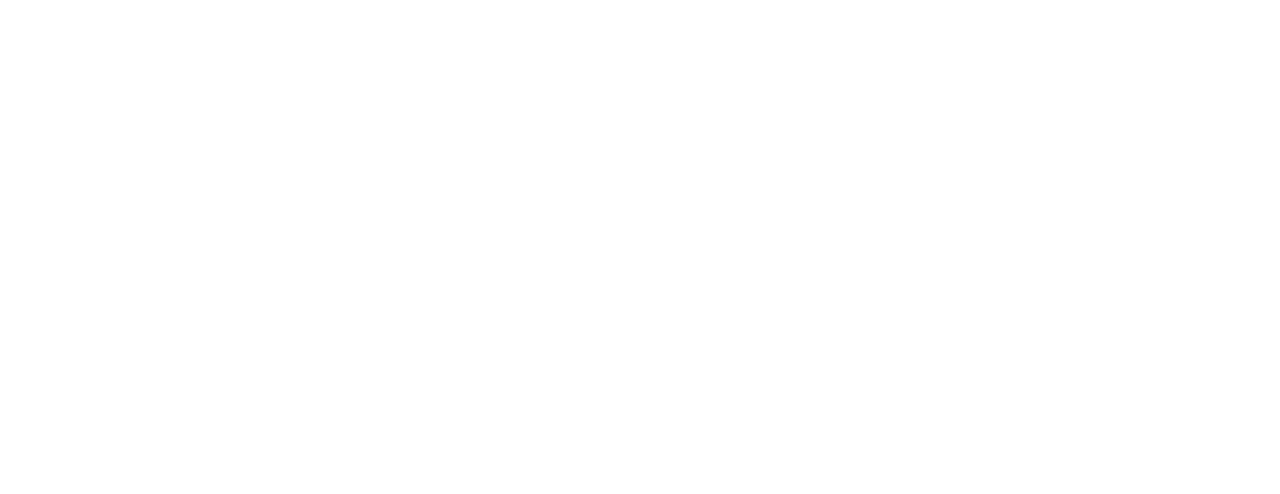
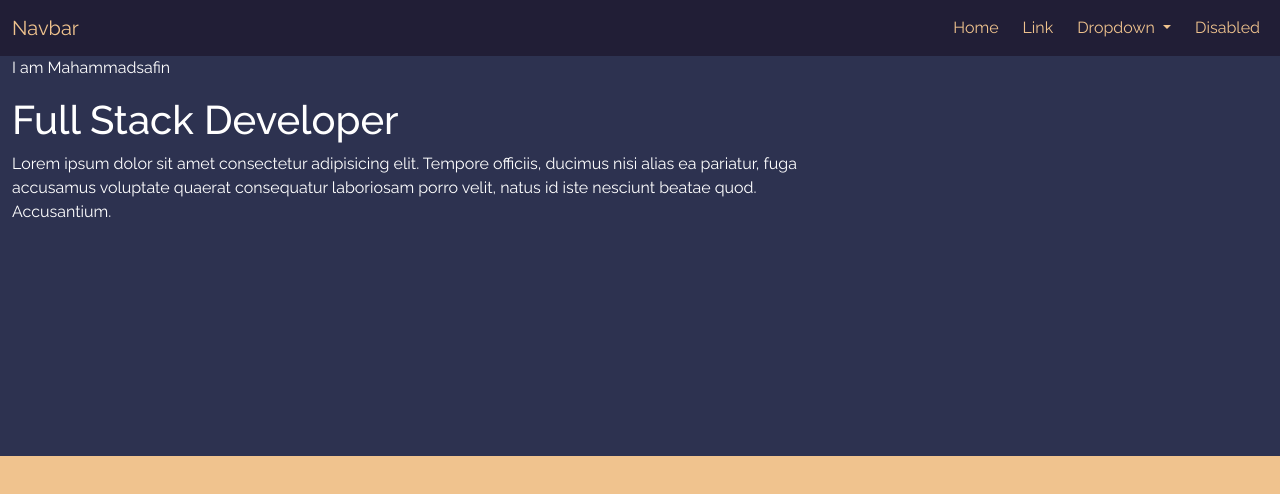
Before and after one commit to SV-Mimrox/portfolio, a plain HTML site: page index.html in a window 1280 px wide. Drawn offline with Linux system fonts and the light colour scheme.

Commit message:
home page

```diff
--- /dev/null
+++ b/content/css/style.css
@@ -0,0 +1,20 @@
+@import url("https://fonts.googleapis.com/css2?family=Raleway:ital,wght@0,100..900;1,100..900&display=swap");
+body {
+  background-color: #f0c38e;
+  font-family: "Raleway";
+  font-optical-sizing: auto;
+}
+
+.navBg {
+  background-color: #211e36;
+}
+
+.navBg a {
+  color: #f0c38e !important;
+}
+
+.hero-section{
+    background-color: #2d3250;
+    height:400px;
+    color: white;
+}
--- a/index.html
+++ b/index.html
@@ -1,13 +1,93 @@
 <!DOCTYPE html>
 <html lang="en">
-<head>
-    <meta charset="UTF-8">
-    <meta name="viewport" content="width=device-width, initial-scale=1.0">
+  <head>
+    <meta charset="UTF-8" />
+    <meta name="viewport" content="width=device-width, initial-scale=1.0" />
     <title>Vepari Safin</title>
-    <link href="/content/css/bootstrap.min.css" rel="stylesheet">
-</head>
-<body>
+    <link href="content/css/bootstrap.min.css" rel="stylesheet" />
+    <link href="content/css/style.css" rel="stylesheet" />
+    <link rel="preconnect" href="https://fonts.googleapis.com" />
+    <link rel="preconnect" href="https://fonts.gstatic.com" crossorigin />
+    <link
+      href="https://fonts.googleapis.com/css2?family=Bebas+Neue&family=Kaushan+Script&display=swap"
+      rel="stylesheet"
+    />
+  </head>
+  <body>
+    <!-- Navbar Start -->
+    <nav class="navbar navbar-expand-lg navbar-light navBg">
+      <div class="container-fluid">
+        <a class="navbar-brand" href="#">Navbar</a>
+        <button
+          class="navbar-toggler"
+          type="button"
+          data-bs-toggle="collapse"
+          data-bs-target="#navbarSupportedContent"
+          aria-controls="navbarSupportedContent"
+          aria-expanded="false"
+          aria-label="Toggle navigation"
+        >
+          <span class="navbar-toggler-icon"></span>
+        </button>
+        <div class="collapse navbar-collapse" id="navbarSupportedContent">
+          <ul
+            class="navbar-nav me-auto mb-2 mb-lg-0 list-inline d-flex justify-content-end"
+            style="width: 100%"
+          >
+            <li class="nav-item list-inline-item">
+              <a class="nav-link active" aria-current="page" href="#">Home</a>
+            </li>
+            <li class="nav-item list-inline-item">
+              <a class="nav-link" href="#">Link</a>
+            </li>
+            <li class="nav-item dropdown list-inline-item">
+              <a
+                class="nav-link dropdown-toggle"
+                href="#"
+                id="navbarDropdown"
+                role="button"
+                data-bs-toggle="dropdown"
+                aria-expanded="false"
+              >
+                Dropdown
+              </a>
+              <ul class="dropdown-menu" aria-labelledby="navbarDropdown">
+                <li><a class="dropdown-item" href="#">Action</a></li>
+                <li><a class="dropdown-item" href="#">Another action</a></li>
+                <li><hr class="dropdown-divider" /></li>
+                <li>
+                  <a class="dropdown-item" href="#">Something else here</a>
+                </li>
+              </ul>
+            </li>
+            <li class="nav-item list-inline-item">
+              <a
+                class="nav-link disabled"
+                href="#"
+                tabindex="-1"
+                aria-disabled="true"
+                >Disabled</a
+              >
+            </li>
+          </ul>
+        </div>
+      </div>
+    </nav>
+    <!-- Navbar End -->
 
-    <script src="/content/js/bootstrap.bundle.min.js"></script>
-</body>
+    <!-- Hero Section -->
+    <div class="container-fluid">
+         <div class="row hero-section">
+        <div class="col-md-8">
+            <p>I am Mahammadsafin</p>
+            <h1>Full Stack Developer</h1>
+            <p>Lorem ipsum dolor sit amet consectetur adipisicing elit. Tempore officiis, ducimus nisi alias ea pariatur,
+                fuga accusamus voluptate quaerat consequatur laboriosam porro velit, natus id iste nesciunt beatae quod. Accusantium.</p>
+        </div>
+     </div>
+    </div>
+     <!-- Hero Section -->
+
+    <script src="content/js/bootstrap.bundle.min.js"></script>
+  </body>
 </html>
```
